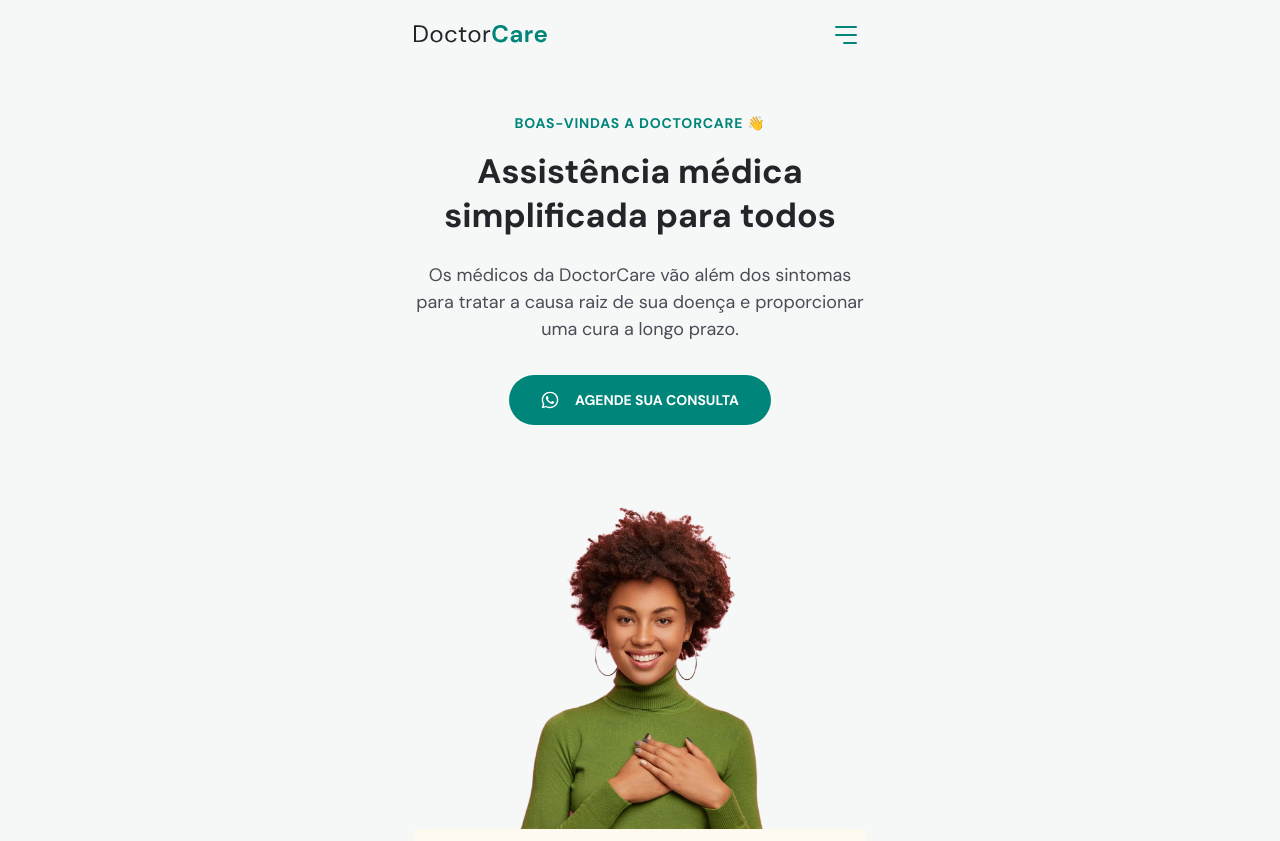
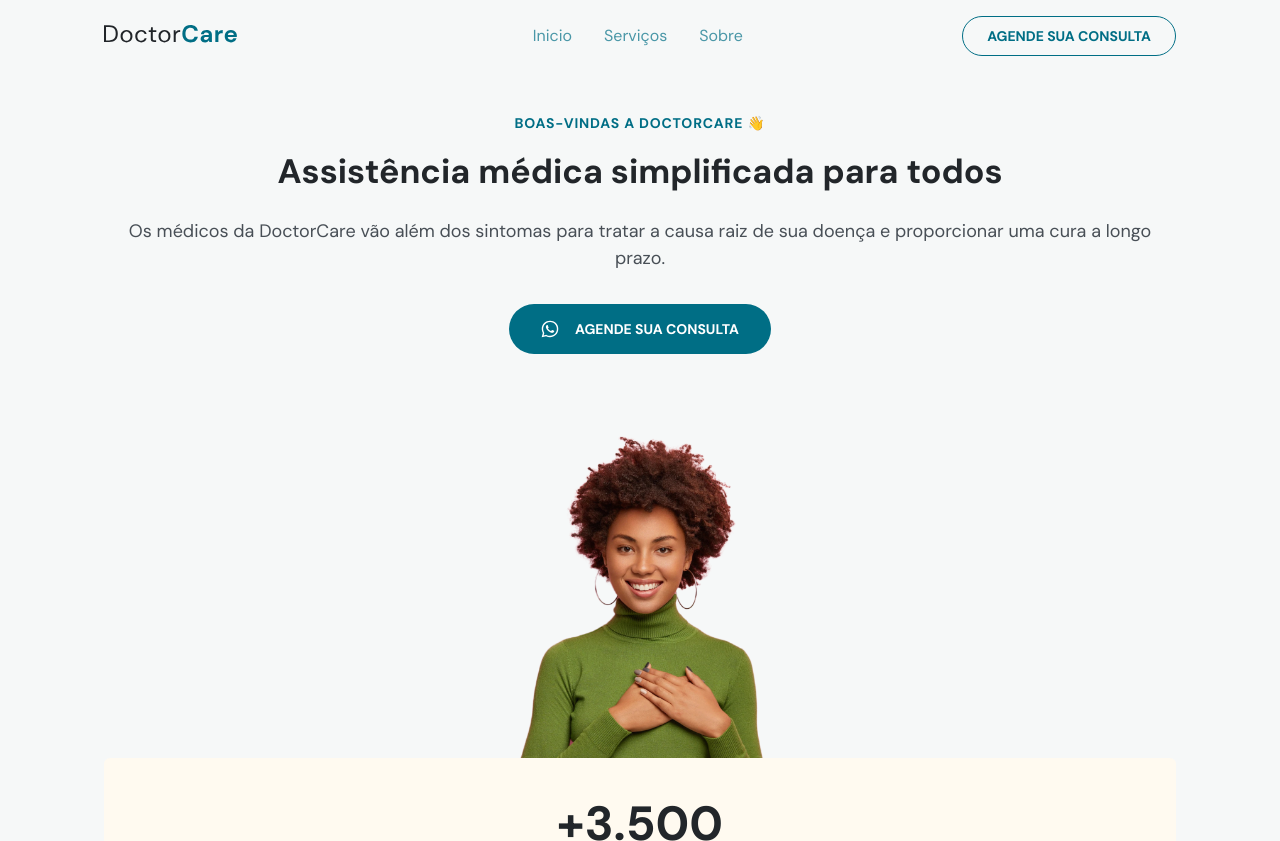
Before and after one commit to svvictorelias/nlw-origin-05-22, a plain HTML site: page index.html in a window 1280 px wide. Shown: the top 841 px of the page. Drawn offline with nearby package versions, Linux system fonts and the light colour scheme.

Commit message:
transformado nav do header com houver e media query

```diff
--- a/style.css
+++ b/style.css
@@ -6,12 +6,13 @@
   box-sizing: border-box;
 }
 :root {
-  --hue: 175;
+  --hue: 190;
   --primary-color: hsl(var(--hue), 100%, 26%);
   --headline: hsl(210, 11%, 15%);
-  --paragraph: hsl(219, 9%, 31%);
+  --paragraph: hsl(210, 9%, 31%);
   --brand-beige: hsl(39, 100%, 97%);
   --brand-light: hsl(calc(var(--hue)-22), 23%, 89%);
+  --brand-light-2: hsl(calc(var(--hue)+10),14%,97%);
   --bg-light: hsl(180, 14%, 97%);
   --brand-dark: hsl(var(--hue), 100%, 14%);
   font-size: 62.5%; /* 1rem = 10px*/
@@ -195,7 +196,7 @@ nav button {
   cursor: pointer;
 }
 nav .menu,
-nav .close-menu{
+nav .close-menu {
   position: fixed;
 }
 
@@ -396,3 +397,99 @@ footer .social-links {
   visibility: visible;
   transition: all 0.7s;
 }
+
+@media (min-width: 1024px) {
+  .wrapper {
+    width: min(112rem, 100%);
+  }
+  nav#navigation .wrapper * {
+    margin: 0;
+    padding: 0;
+    visibility: initial;
+    display: initial;
+    opacity: initial;
+    flex-direction: initial;
+    position: initial;
+    font-size: initial;
+    transform: initial;
+    color: initial;
+    background-color: initial;
+    font-weight: initial;
+  }
+  nav#navigation .social-links,
+  nav#navigation .open-menu,
+  nav#navigation .close-menu {
+    display: none;
+  }
+
+  nav#navigation .menu {
+    display: flex;
+    align-items: center;
+    justify-content: space-between;
+    width: 60%;
+  }
+
+  nav#navigation .menu ul:nth-child(1) {
+    display: flex;
+    gap: 3.2rem;
+  }
+
+  nav#navigation .menu ul li a {
+    color: var(--primary-color);
+    opacity: 0.7;
+  }
+  nav#navigation .menu a.button{
+    display: flex;
+    justify-content: center;
+    align-items: center;
+    padding: 1rem 2.4rem;
+    border: 1px solid var(--primary-color);
+    border-radius: 4rem;
+    color: var(--primary-color);
+    font-weight: 700;
+    font-size: 1.4rem;
+    line-height: 1.8rem;
+    text-transform: uppercase;
+  }
+
+  nav#navigation.scroll .menu ul li a{
+    color: white;
+    opacity: 0.6;
+  }
+  nav#navigation.scroll .menu a.button{
+    border-color: white;
+    color: white;
+  }
+  nav#navigation .menu li a:hover{
+    opacity: 1;
+    font-weight: 700;
+  }
+  nav#navigation .menu li a::after{
+    content: '';
+    width: 0%;
+    height: 2px;
+    background-color: var(--primary-color);
+    display: block;
+    position: relative;
+    bottom: -2rem;
+    left: -1rem;
+    transition: width 0.2s;
+
+  }
+  nav#navigation.scroll .menu li a::after{
+    background-color: white;
+  }
+  nav#navigation .menu li a:hover::after{
+    padding-inline: 1rem;
+    width: 100%;
+  }
+  nav#navigation.scroll .menu li a:hover{
+    opacity: 1;
+  }
+
+  nav#navigation.scroll .menu a.button:hover{
+    background-color: var(--primary-color);
+    filter: brightness(1.3);
+    border: none;
+  }
+}
```
